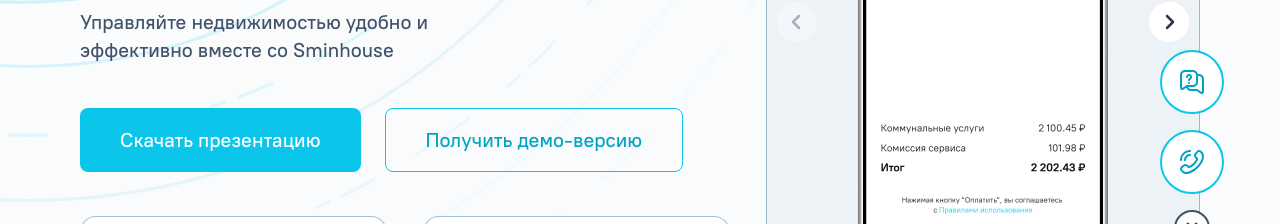
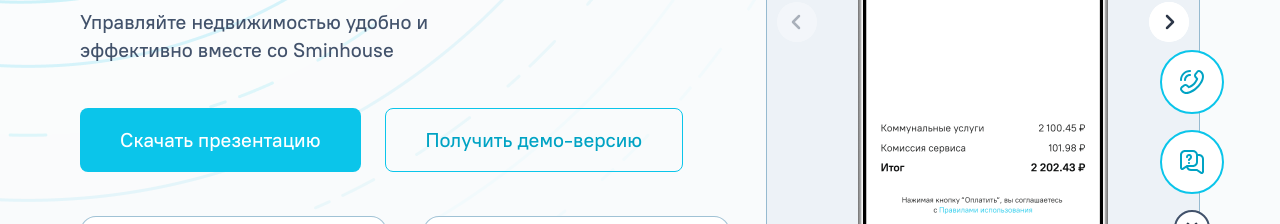
Before and after one commit to work-spc/sminhouse_fork, a React (Vite) app in the folder sminhouse-app/: page / in a window 1280 px wide. Both pictures are taken after a click on the button 1192 px from the left and 672 px from the top of the page. Shown: the part 444-668 px from the top of the page. Built offline with nearby package versions, Linux system fonts and the light colour scheme.

Commit message:
поменял местами

```diff
--- a/sminhouse-app/src/modules/chat-and-call/chat-and-call.tsx
+++ b/sminhouse-app/src/modules/chat-and-call/chat-and-call.tsx
@@ -25,20 +25,10 @@
             className="mb-[2px]"
           >
             <div className="p-[18px] cursor-pointer mb-4 bg-white rounded-full border-2 border-accent_background hover:bg-[#CEF3FB] transition-colors duration-200">
-              <img
-                className="w-6"
-                src={chat_questions}
-                alt={"чат"}
-                key="chat_questions"
-              />
+              <img className="w-6" src={phone_call} alt={"звоток"} />
             </div>
             <div className="p-[18px] cursor-pointer rounded-full bg-white border-2 border-accent_background hover:bg-[#CEF3FB] transition-colors duration-200">
-              <img
-                className="w-6"
-                src={phone_call}
-                alt={"звоток"}
-                key="phone_call"
-              />
+              <img className="w-6" src={chat_questions} alt={"чат"} />
             </div>
           </motion.div>
         )}
```
